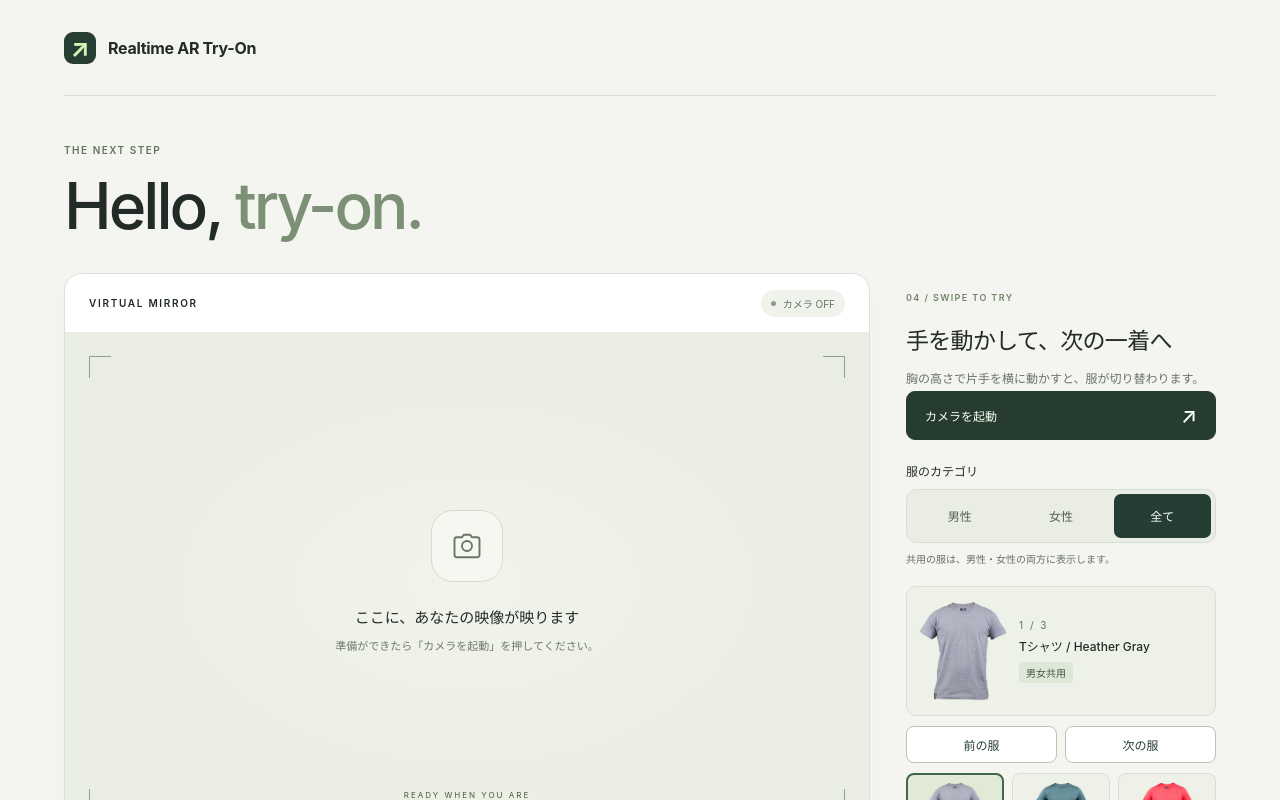
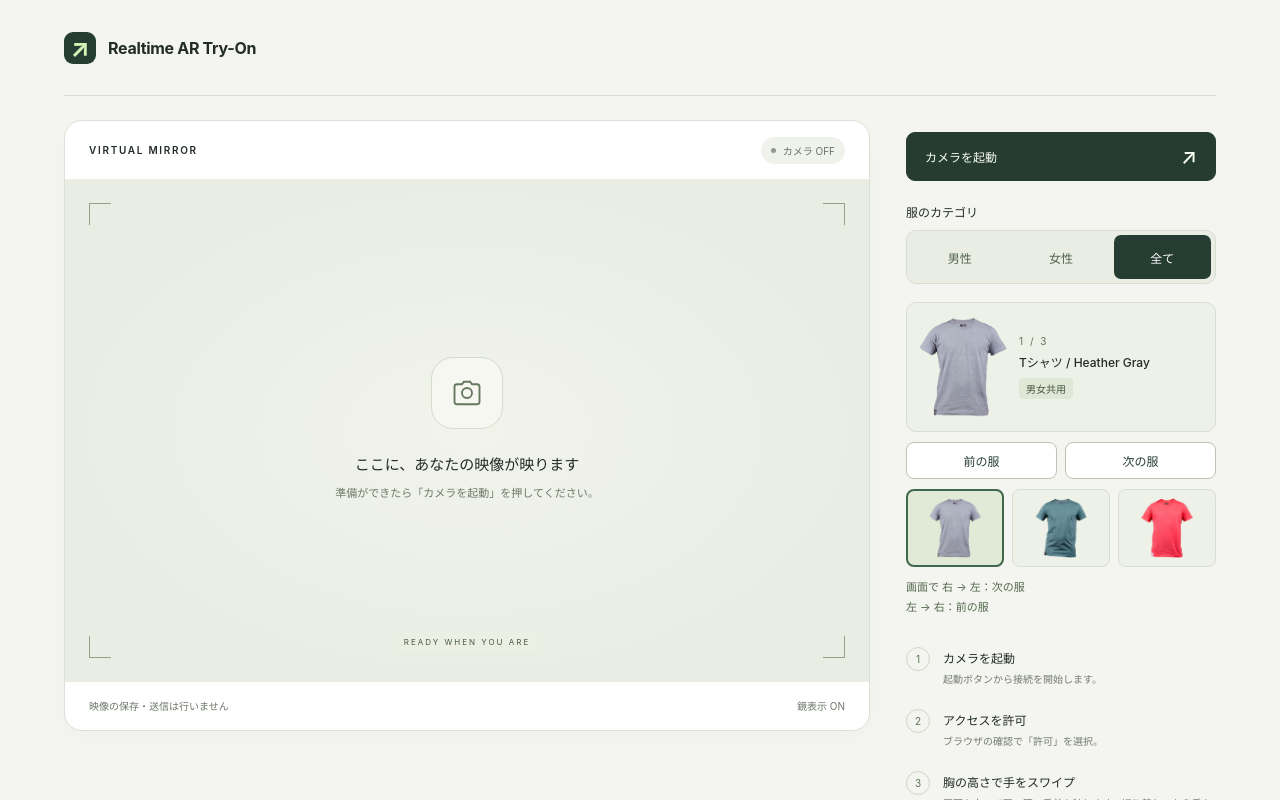
Before and after one commit to riku2002/fitt-ar, a React (Vite) app: page / in a window 1280 px wide. Shown: the top 800 px of the page. Built offline with nearby package versions, Linux system fonts and the light colour scheme.

Commit message:
fix UIの修正

```diff
--- a/index.html
+++ b/index.html
@@ -6,7 +6,7 @@
     <meta name="theme-color" content="#f4f5f0" />
     <meta
       name="description"
-      content="リアルタイムAR試着アプリのカメラ動作確認。映像はブラウザ内でのみ表示します。"
+      content="リアルタイムAR試着アプリのカメラ動作確認。"
     />
     <title>Virtual Try-On | Realtime AR Try-On</title>
   </head>
--- a/src/app/App.tsx
+++ b/src/app/App.tsx
@@ -15,13 +15,7 @@ export function App() {
           Realtime AR Try-On
         </a>
       </header>
-      <main>
-        <section className="intro" aria-labelledby="page-title">
-          <p className="eyebrow">THE NEXT STEP</p>
-          <h1 id="page-title">
-            Hello, <span>try-on.</span>
-          </h1>
-        </section>
+      <main className="main-content">
         <CameraView />
       </main>
       <footer className="site-footer">
--- a/src/app/styles.css
+++ b/src/app/styles.css
@@ -79,8 +79,8 @@ input:focus-visible {
 .stage-label {
   color: #68746b;
 }
-.intro {
-  padding: 48px 0 34px;
+.main-content {
+  padding-top: 24px;
 }
 .eyebrow {
   color: #60755b;
@@ -727,8 +727,8 @@ h1 span {
     font-size: 8px;
     letter-spacing: 0.5px;
   }
-  .intro {
-    padding: 34px 0 25px;
+  .main-content {
+    padding-top: 20px;
   }
   h1 {
     letter-spacing: -2px;
--- a/src/features/camera/CameraView.tsx
+++ b/src/features/camera/CameraView.tsx
@@ -230,11 +230,6 @@ export function CameraView() {
         </div>
       </div>
       <aside className="control-panel" aria-labelledby="setup-title">
-        <span className="step-number">04 / SWIPE TO TRY</span>
-        <h2 id="setup-title">手を動かして、次の一着へ</h2>
-        <p className="control-copy">
-          胸の高さで片手を横に動かすと、服が切り替わります。
-        </p>
         {isPlaying || isRequesting ? (
           <button className="primary-button stop-button" onClick={stop}>
             {isRequesting ? '接続をキャンセル' : 'カメラを停止'}
--- a/src/features/wardrobe/GarmentSelector.tsx
+++ b/src/features/wardrobe/GarmentSelector.tsx
@@ -41,9 +41,6 @@ export function GarmentSelector({
             </label>
           ))}
         </div>
-        <p id={`${groupId}-hint`} className="garment-filter-hint">
-          共用の服は、男性・女性の両方に表示します。
-        </p>
       </fieldset>
       {garment ? (
         <>
```
